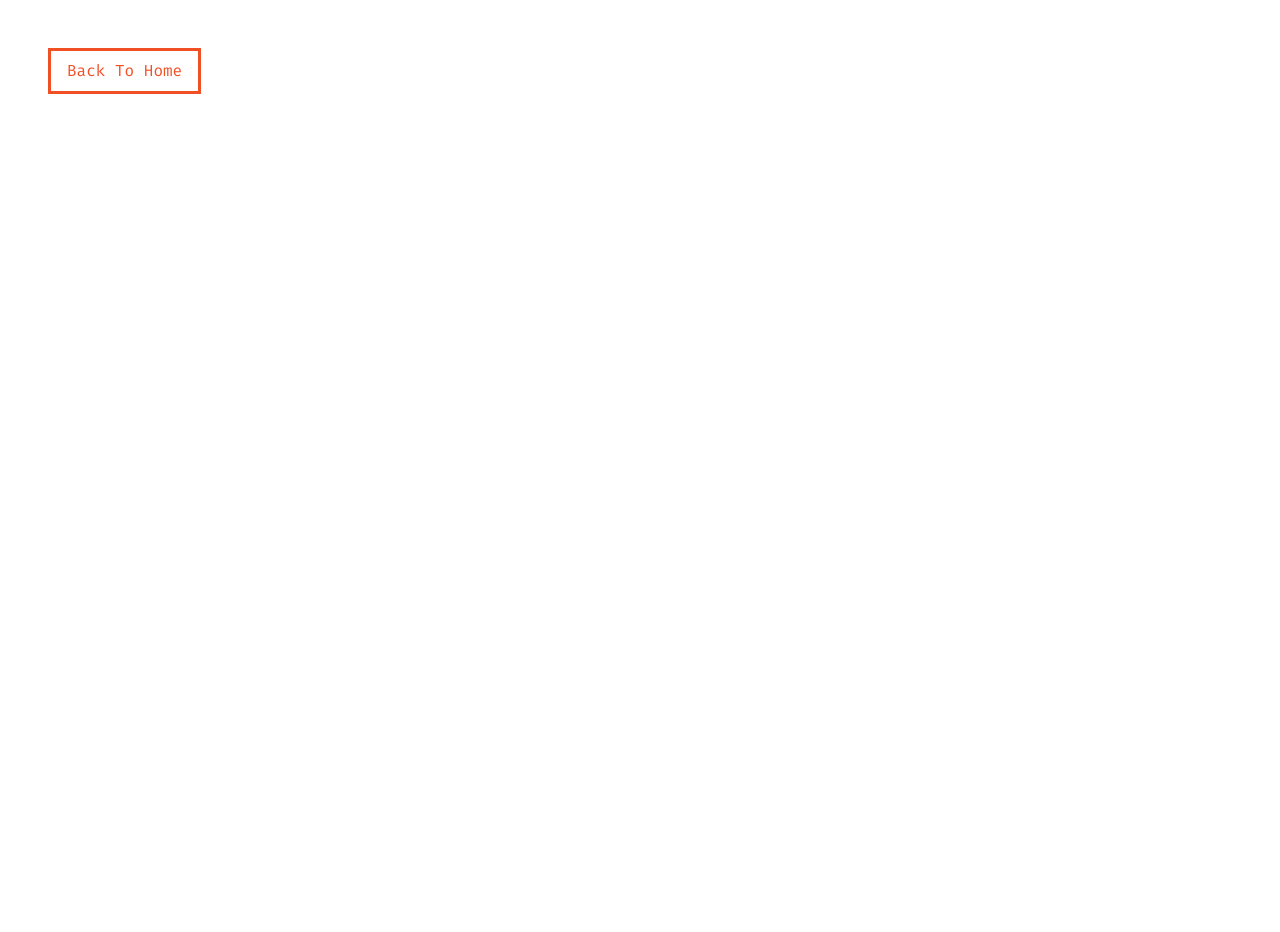
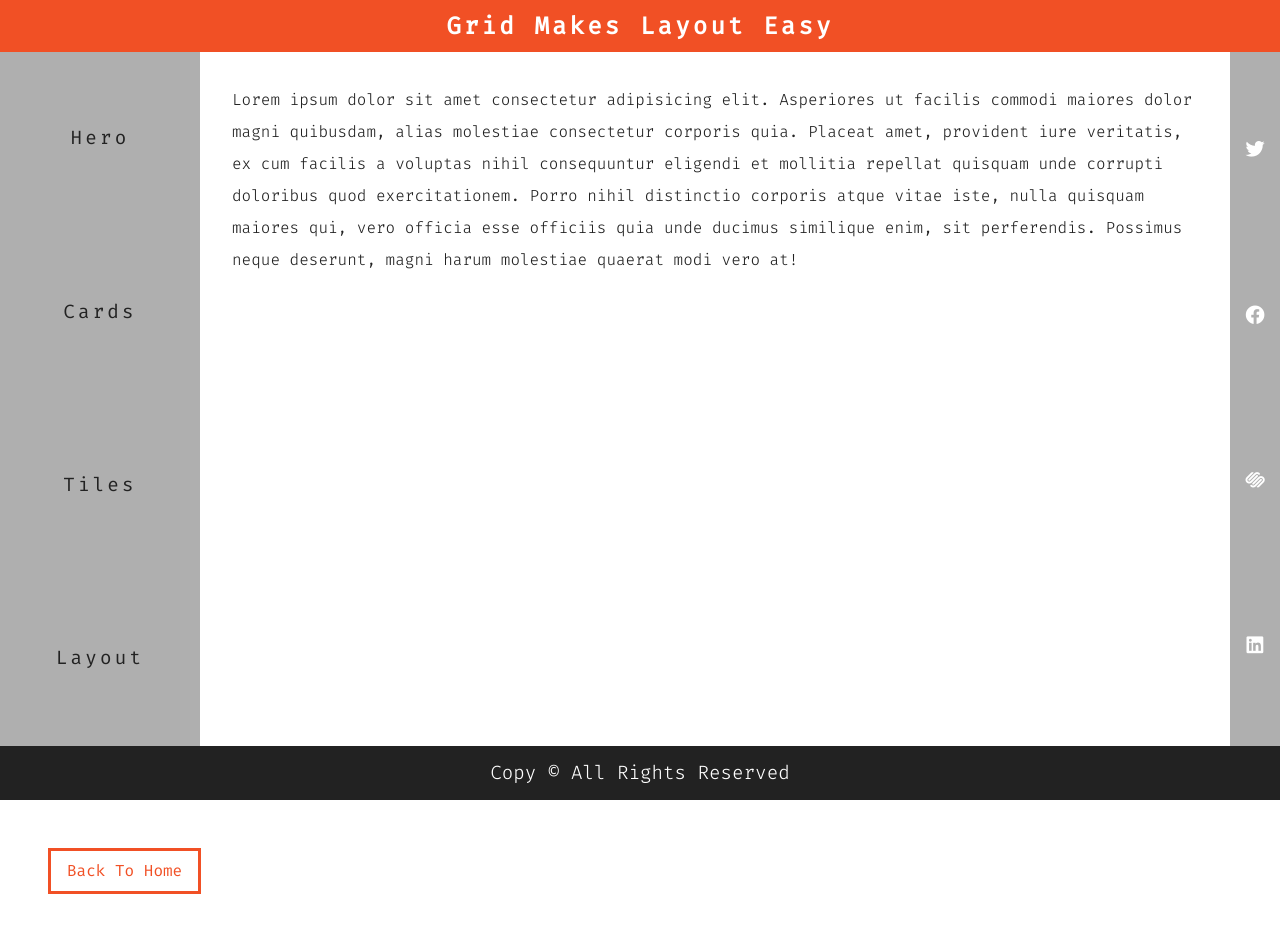
Before and after one commit to whemmy/grid-mini-projects, a plain HTML site: page layout.html in a window 1280 px wide. Before the commit the page ends 800 px from the top, so only its background shows below. Drawn offline with Linux system fonts and the light colour scheme; files whose address does not match are found by name.

Commit message:
complete

```diff
--- a/layout.html
+++ b/layout.html
@@ -16,6 +16,54 @@
     <link rel="stylesheet" href="styles.css" />
   </head>
   <body>
+    <main class="main">
+      <!-- header  -->
+      <header class="header">
+        <h2>grid makes layout easy</h2>
+      </header>
+      <!-- navbar  -->
+      <nav class="navbar">
+        <ul>
+          <li>
+            <a href="hero.html">hero</a>
+          </li>
+          <li>
+            <a href="cards.html">cards</a>
+          </li>
+          <li>
+            <a href="tiles.html">tiles</a>
+          </li>
+          <li>
+            <a href="layout.html">layout</a>
+          </li>
+        </ul>
+      </nav>
+      <!-- content  -->
+      <section class="content">
+        <p>
+          Lorem ipsum dolor sit amet consectetur adipisicing elit. Asperiores ut
+          facilis commodi maiores dolor magni quibusdam, alias molestiae
+          consectetur corporis quia. Placeat amet, provident iure veritatis, ex
+          cum facilis a voluptas nihil consequuntur eligendi et mollitia
+          repellat quisquam unde corrupti doloribus quod exercitationem. Porro
+          nihil distinctio corporis atque vitae iste, nulla quisquam maiores
+          qui, vero officia esse officiis quia unde ducimus similique enim, sit
+          perferendis. Possimus neque deserunt, magni harum molestiae quaerat
+          modi vero at!
+        </p>
+      </section>
+      <!-- sidebar  -->
+      <section class="sidebar">
+        <span><i class="fab fa-twitter"></i></span>
+        <span><i class="fab fa-facebook"></i></span>
+        <span><i class="fab fa-squarespace"></i></span>
+        <span><i class="fab fa-linkedin"></i></span>
+      </section>
+      <!-- footer  -->
+      <div class="footer">
+        <p>copy &copy; all rights reserved</p>
+      </div>
+    </main>
     <a href="index.html" class="btn">back to home</a>
   </body>
 </html>
--- a/styles.css
+++ b/styles.css
@@ -268,3 +268,141 @@ Tiles
     grid-area: i;
   }
 }
+
+/*
+===========
+Layout
+===========
+*/
+.header{
+  background: var(--primaryColor);
+  color: var(--mainWhite);
+  text-align: center;
+  padding: 0.5rem 0;
+
+}
+.navbar{
+  background: var(--darkGrey);
+}
+.navbar a{
+padding: 1rem;
+display: inline-block;
+text-transform: capitalize;
+letter-spacing: var(--mainSpacing);
+font-size: 1.2rem;
+color: var(--maniBlack);
+transition: var(--mainTransition);
+}
+.navbar a:hover{
+  color: var(--mainWhite);
+}
+.content{
+  padding: 2rem;
+}
+.content p{
+  font-size: 1rem;
+}
+.sidebar{
+  background: var(--primaryColor);
+  padding: 1rem 0;
+  display: grid;
+  grid-template-columns: repeat(4, 1fr);
+  justify-items: center;
+  color: var(--mainWhite);
+  font-size: 1.2rem;
+}
+.footer{
+  background: var(--maniBlack);
+  color: var(--mainWhite);
+  text-align: center;
+  text-transform: capitalize;
+  padding: 0.5rem 0 ;
+}
+.footer p{
+  font-size: 1.2rem;
+}
+.main{
+  min-height: 100vh;
+  display: grid;
+  grid-template-columns: 1fr;
+  grid-template-rows: auto auto 1fr auto auto;
+}
+@media screen and (min-width:768px){
+  .navbar ul{
+    display: grid;
+    grid-template-columns: repeat(4, 1fr);
+    justify-items: center;
+  }
+}
+@media screen and (min-width:1170px){
+  .main{
+    display: grid;
+    grid-template-columns: 200px 1fr 50px;
+    grid-template-rows: auto 1fr auto;
+    grid-template-areas:
+    "a a a "
+    "b c d "
+    "e e e ";
+  }
+  .header {
+    grid-area: a;
+  }
+  .navbar {
+    grid-area: b;
+  }
+  .content {
+    grid-area: c;
+  }
+  .sidebar {
+    grid-area: d;
+    background: var(--darkGrey);
+    grid-template-columns: 1fr;
+    align-items: center;
+    min-height: 100%;
+  }
+  .footer {
+    grid-area: e;
+  }
+  .navbar ul {
+    grid-template-columns:  1fr;
+    align-items: center;
+    min-height: 100%;
+  }
+}
+ /* @media screen and (min-width:1170px){
+  .main{
+    grid-template-columns: [start] 200px [col-1-end] 1fr [col-2-end] 50px [end];
+    grid-template-rows: [start] auto [row-1-end] 1fr [row-2-end] auto [end];
+  }
+  .header{
+    grid-column: start/end;
+    grid-row: start/row-1-end;
+  }
+  .navbar{
+    grid-column: start/col-1-end;
+    grid-row: row-1-end/row-2-end;
+  }
+  .content{
+    grid-column: col-1-end/col-2-end;
+    grid-row: row-1-end/row-2-end;
+  }
+  .sidebar{
+    grid-column: col-2-end/end;
+    grid-row: row-1-end/row-2-end;
+  }
+  .footer{
+    grid-column: start/end;
+    grid-row: row-2-end/end;
+  }
+  .navbar ul{
+    grid-template-columns: 1fr;
+    align-items: center;
+    min-height: 100%;
+  }
+  .sidebar{
+    grid-template-columns: 1fr;
+    align-items: center;
+    min-height: 100%;
+    background: var(--darkGrey);
+  }
+ } */
```
